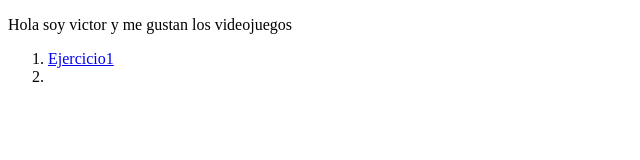
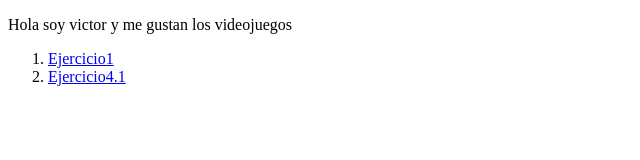
Before and after one commit to Victor8070/ejercicio1, a plain HTML site: page index.html in a window 1280 px wide. Shown: the full height of the page, 0-640 px from the left. Drawn offline with Linux system fonts and the light colour scheme.

Commit message:
Update index.html

```diff
--- a/index.html
+++ b/index.html
@@ -14,6 +14,6 @@
 </body>
     <ol>
         <li><a href="Ejercicio1/index.html">Ejercicio1</a></li>
-        <li><a href="Ejercicio4.1/Ejercicio4.1html>Ejercicio4.1</a>"</li>
+        <li><a href="Ejercicio4.1/Ejercicio4.1.html">Ejercicio4.1</a></li>
     </ol>
 </html>
```
